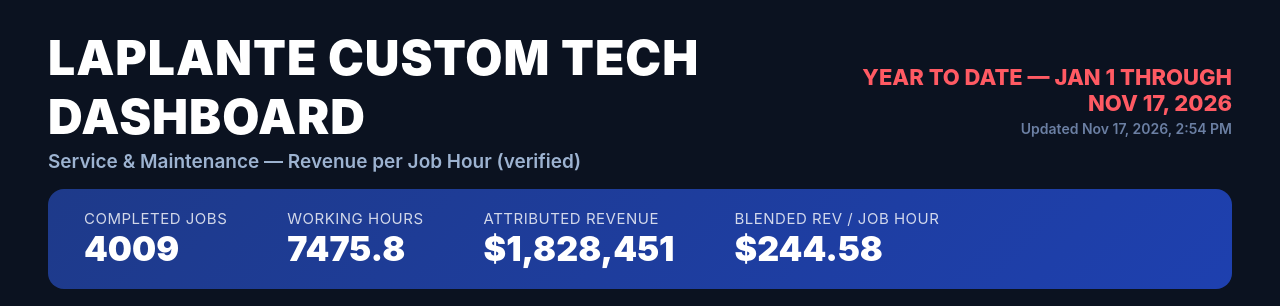
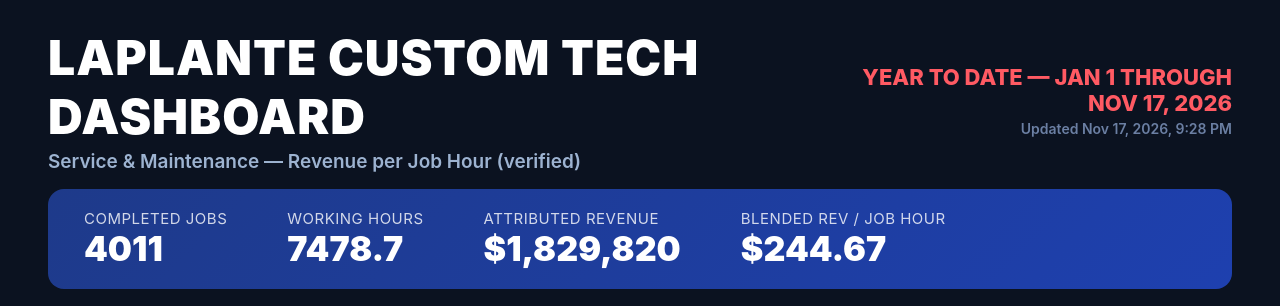
Before and after one commit to shawnlaplante/shawnlaplante.github.io, a plain HTML site: page index.html in a window 1280 px wide. Shown: the top 306 px of the page. Drawn offline with Linux system fonts and the light colour scheme.

Commit message:
Auto-refresh YTD dashboard 2026-11-18 02:28 UTC

```diff
--- a/index.html
+++ b/index.html
@@ -128,9 +128,9 @@
 <script>
 const DATA = {
   period: "Year to Date \u2014 Jan 1 through Nov 17, 2026",
-  updated: "Nov 17, 2026, 2:54 PM",
+  updated: "Nov 17, 2026, 9:28 PM",
   main: [
-    {"name":"Michael Street","jobs":111,"hours":132.47,"revenue":54220.45,"rate":409.3},
+    {"name":"Michael Street","jobs":110,"hours":132.45,"revenue":53871.45,"rate":406.73},
     {"name":"James Perkins","jobs":663,"hours":628.23,"revenue":241456.51,"rate":384.34},
     {"name":"Garrett Fontaine","jobs":203,"hours":265.75,"revenue":100226.7,"rate":377.15},
     {"name":"Noah Dennis","jobs":219,"hours":307.12,"revenue":115339.3,"rate":375.55},
@@ -144,17 +144,17 @@ const DATA = {
     {"name":"Josh Maxfield","jobs":6,"hours":18.98,"revenue":5245.0,"rate":276.34},
     {"name":"Zachary Biron","jobs":30,"hours":72.75,"revenue":19943.1,"rate":274.13},
     {"name":"Kinap Bassett","jobs":91,"hours":129.83,"revenue":35326.0,"rate":272.09},
-    {"name":"Corey Geyer","jobs":418,"hours":792.77,"revenue":190066.74,"rate":239.75},
-    {"name":"Christian Mendez","jobs":336,"hours":709.65,"revenue":164338.32,"rate":231.58},
+    {"name":"Corey Geyer","jobs":419,"hours":794.15,"revenue":190451.74,"rate":239.82},
+    {"name":"Christian Mendez","jobs":335,"hours":700.73,"revenue":163989.32,"rate":234.03},
     {"name":"Troy Hatton","jobs":128,"hours":187.22,"revenue":36303.76,"rate":193.91},
+    {"name":"Jake Worthing","jobs":73,"hours":185.03,"revenue":34588.66,"rate":186.94},
     {"name":"Aaron Beverly","jobs":10,"hours":22.22,"revenue":4143.0,"rate":186.45},
-    {"name":"Jake Worthing","jobs":72,"hours":183.73,"revenue":34239.66,"rate":186.36},
     {"name":"Norman Saindon","jobs":12,"hours":21.58,"revenue":3718.0,"rate":172.29},
     {"name":"Patrick Tracy","jobs":54,"hours":134.53,"revenue":21697.84,"rate":161.29},
     {"name":"Tyler Campbell","jobs":8,"hours":45.4,"revenue":6027.45,"rate":132.76},
     {"name":"Wayne Young","jobs":85,"hours":365.82,"revenue":44049.3,"rate":120.41},
-    {"name":"Sam Lewis","jobs":14,"hours":80.52,"revenue":9146.0,"rate":113.59},
-    {"name":"Jesus Molina-Mendez","jobs":245,"hours":1039.82,"revenue":115518.6,"rate":111.09},
+    {"name":"Sam Lewis","jobs":15,"hours":87.27,"revenue":10094.0,"rate":115.66},
+    {"name":"Jesus Molina-Mendez","jobs":246,"hours":1042.2,"revenue":115903.6,"rate":111.21},
     {"name":"Jackson Ndikumana","jobs":42,"hours":343.93,"revenue":21441.05,"rate":62.34},
     {"name":"Michael Sutherland","jobs":6,"hours":65.42,"revenue":3708.0,"rate":56.68},
     {"name":"Dave LaBrecque","jobs":10,"hours":0.0,"revenue":4023.86,"rate":null}
@@ -164,7 +164,7 @@ const DATA = {
     {"name":"Return Trip","jobs":1,"hours":0.0,"revenue":89.0,"rate":null},
     {"name":"Warranty","jobs":1,"hours":0.0,"revenue":900.0,"rate":null}
   ],
-  totals: {jobs:4009, hours:7475.84, revenue:1828450.69, blended:244.58}
+  totals: {jobs:4011, hours:7478.71, revenue:1829819.69, blended:244.67}
 };
 
 const PHOTOS = {
```
